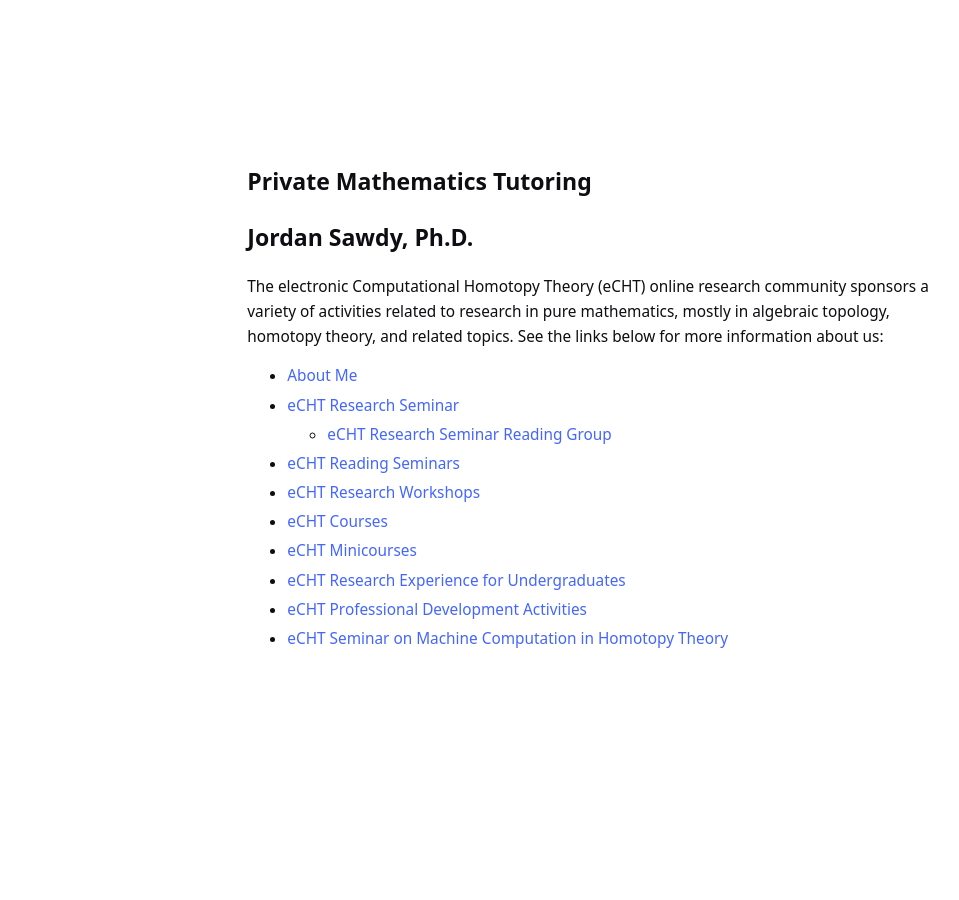
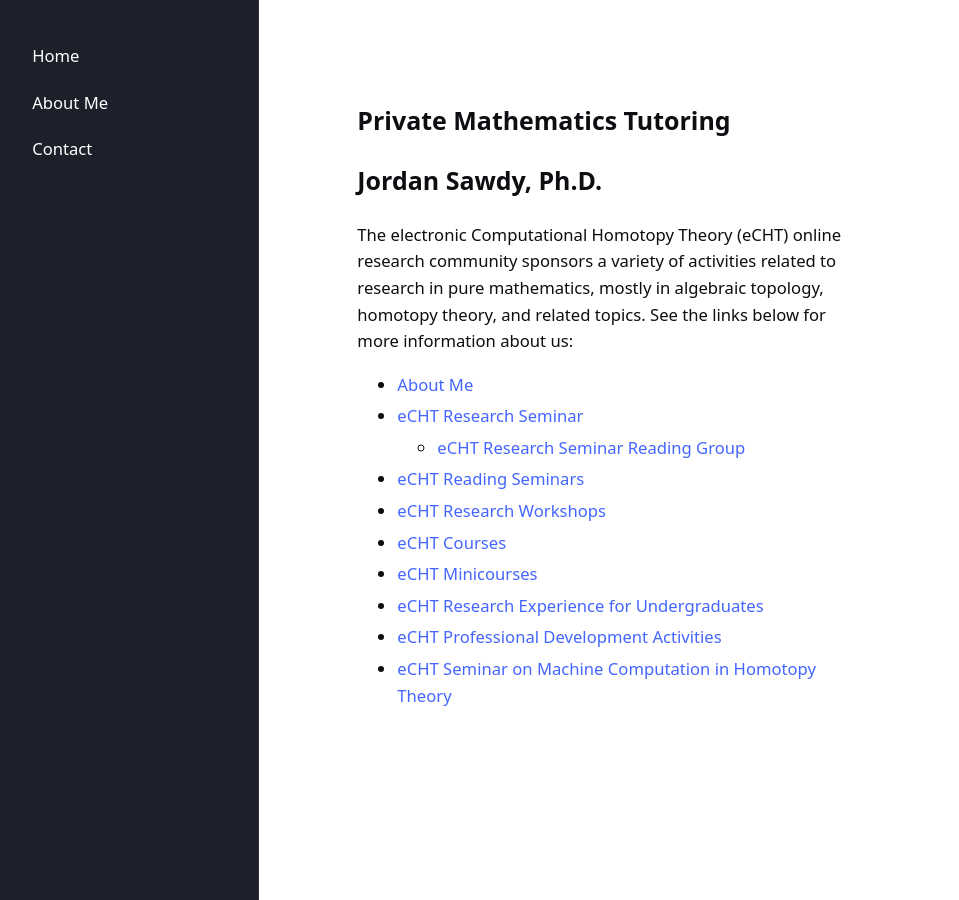
Before and after one commit to jordan-sawdy/jordan-sawdy.github.io, a Jekyll site: the page built from index.md, in a window 1280 px wide. Shown: the whole page, without its empty margins (42-1001 px from the left). Built offline with Jekyll 4.4.1, drawn with Linux system fonts in a browser that asks for light colours; our own code applies the rules of GitHub Pages for plain Markdown files.

Commit message:
Enable sidebar display in configuration

```diff
--- a/_config.yml
+++ b/_config.yml
@@ -11,7 +11,7 @@ date_format: "%B %d, %Y"
 
 show_excerpts: true             # show article excerpts instead of archive list on the home page
 show_frame: true                # display a grey frame on large screens
-# show_sidebar: true             # show a sidebar instead of the usual header
+show_sidebar: true             # show a sidebar instead of the usual header
 show_minimal: true             # remove all clutter
 
 #show_frame: "/assets/images/background.svg"
```
